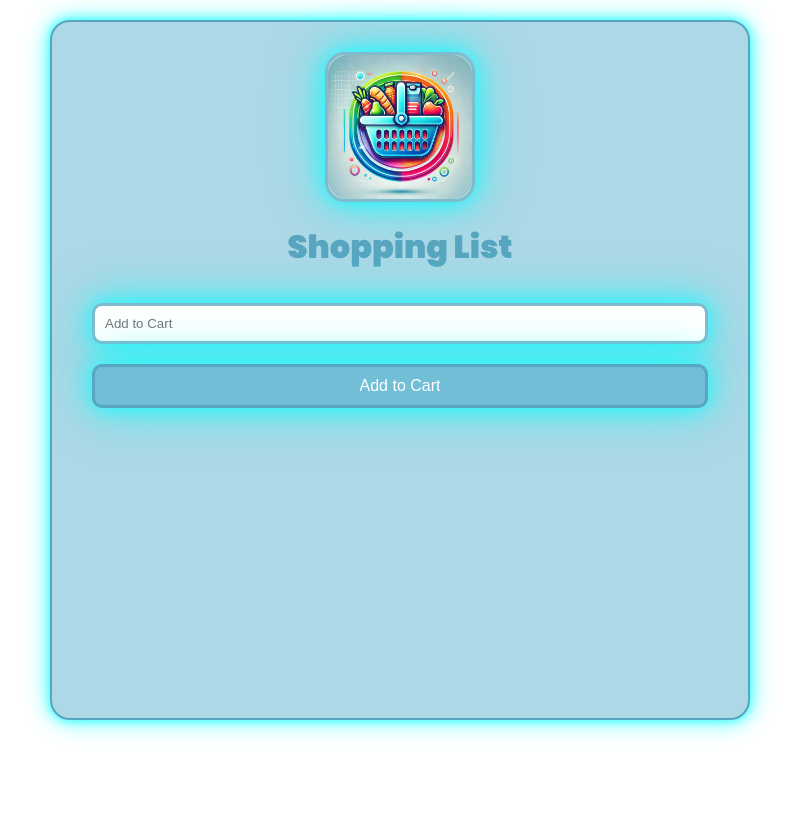
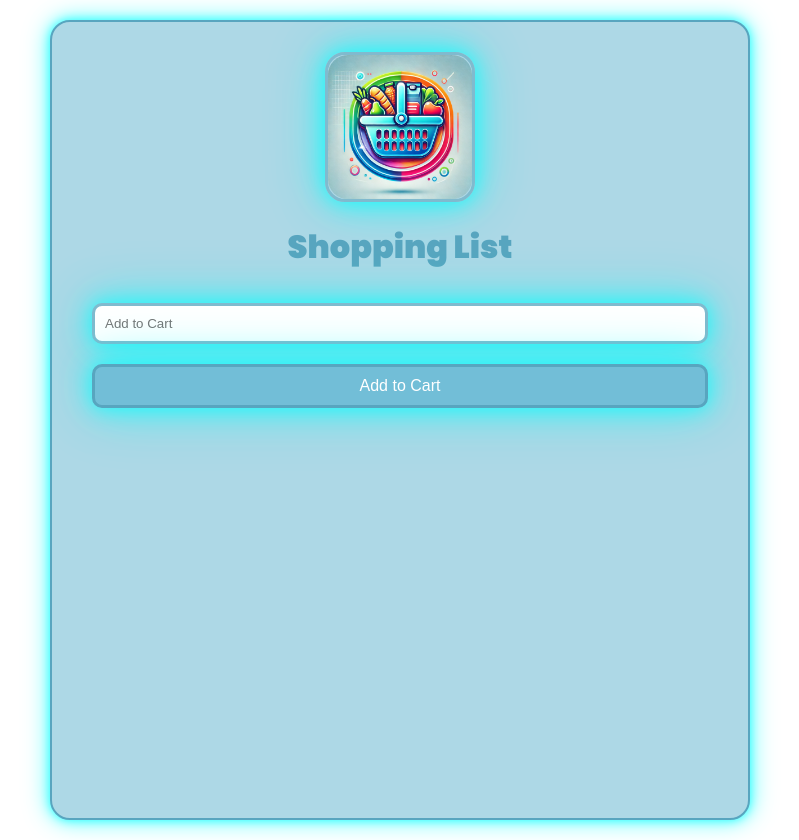
Before and after one commit to DJendryczka/Shopping-list, a website: page index.html in a window 1280 px wide. Shown: the whole page, without its empty margins (240-1039 px from the left). Before the commit the page ends 800 px from the top, so only its background shows below. Drawn offline with Linux system fonts and the light colour scheme; no server answers.

Commit message:
Height 100dvh

```diff
--- a/style.css
+++ b/style.css
@@ -18,7 +18,7 @@ h1 {
 
 .container {
   max-width: 700px;
-  min-height: 700px;
+  height: 100dvh;
   margin: 0 auto;
   display: flex;
   flex-direction: column;
```
